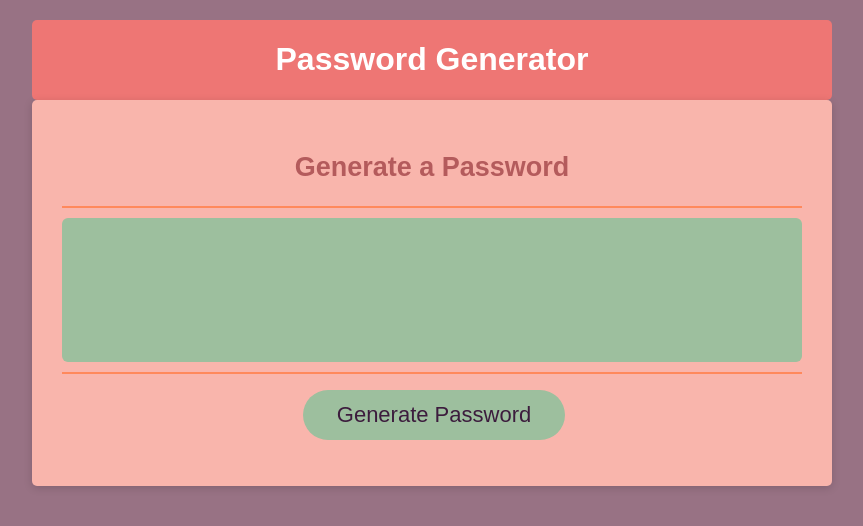
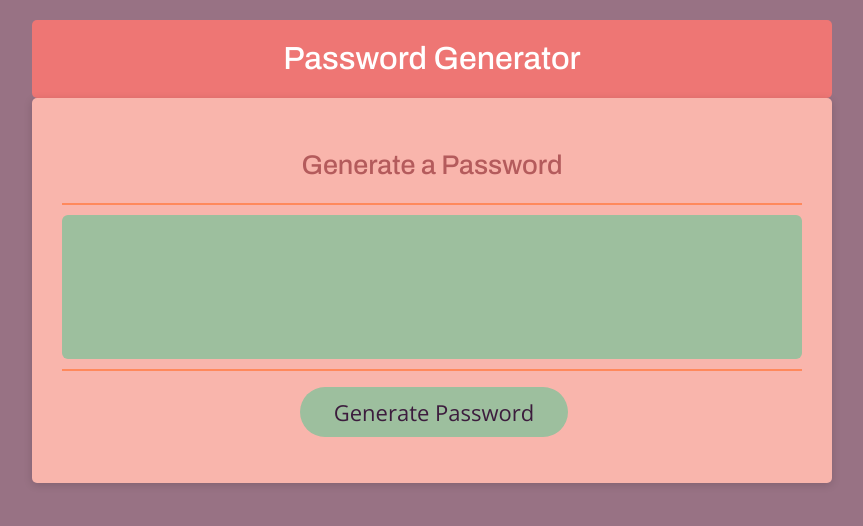
Before and after one commit to jesterb0206/javascript-password-generator, a plain HTML site: page index.html in a window 1280 px wide. Shown: the whole page, without its empty margins (208-1071 px from the left). Drawn offline with nearby package versions, Linux system fonts and the light colour scheme.

Commit message:
Added a Google API Font

```diff
--- a/style.css
+++ b/style.css
@@ -1,3 +1,5 @@
+@import url("https://fonts.googleapis.com/css?family=Archivo:500|Open+Sans:300,700");
+
 *,
 *::before,
 *::after {
@@ -13,9 +15,15 @@ body,
 }
 
 body {
-  font-family: sans-serif;
+  font-family: 'Open Sans', sans-serif;
+  font-weight: 300;
   background-color: #987284;
 }
+
+h1, h2, h3, h4, h5, h6 {
+  font-family: 'Archivo', sans-serif;
+  font-weight: 500;
+ }
 
 .wrapper {
   padding-top: 20px;
@@ -93,6 +101,7 @@ header {
   padding: 14px 34px;
   text-align: center;
   cursor: pointer;
+  font-family: 'Open Sans', sans-serif;
 }
 
 button[disabled] {
```
